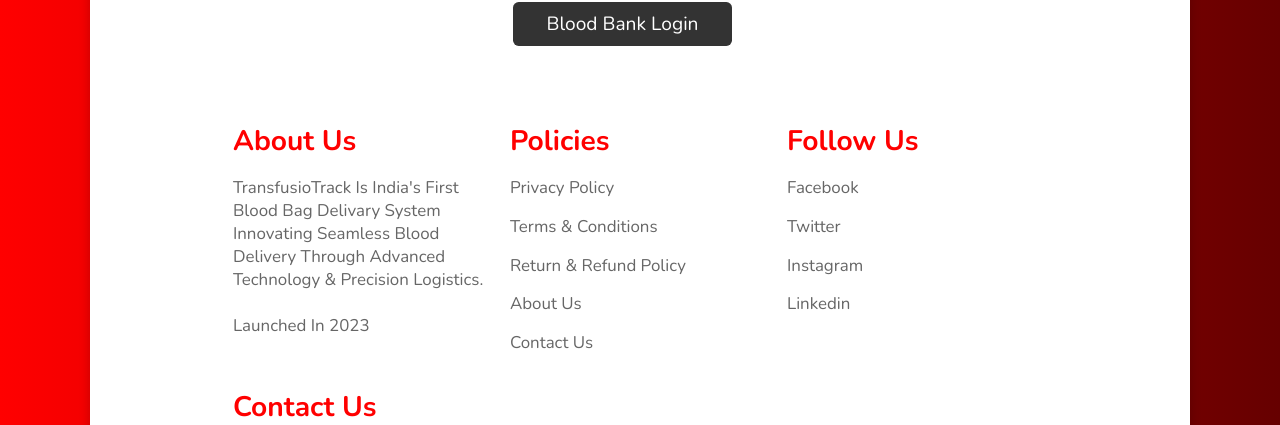
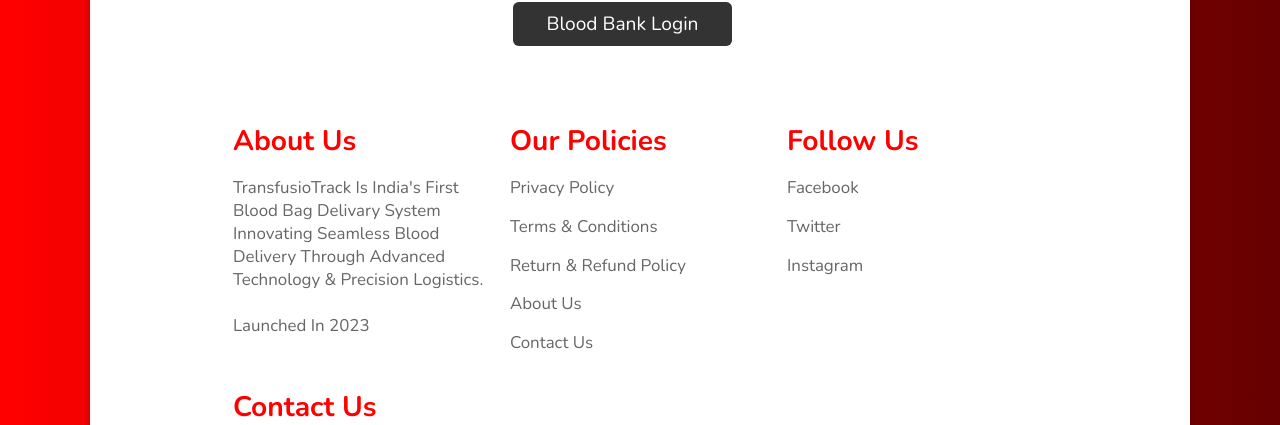
Before and after one commit to yashingle1207/BloodBagDelivery, a Flask app: page / in a window 1280 px wide. Shown: the part 2908-3333 px from the top of the page. Run offline with Flask 3, Linux system fonts and the light colour scheme.

Commit message:
Update home.html

```diff
--- a/Blood Bag Delivery System/templates/home.html
+++ b/Blood Bag Delivery System/templates/home.html
@@ -117,7 +117,7 @@
         </div>
 
         <div class="box">
-            <h3>Policies</h3>
+            <h3>Our Policies</h3>
              <a href="/privacy">Privacy Policy</a>
             <a href="/terms">Terms & Conditions</a>
             <a href="/refund">Return & Refund Policy</a>
@@ -130,7 +130,7 @@
             <a href="https://www.facebook.com/">facebook</a>
             <a href="https://twitter.com/home">twitter</a>
             <a href="https://instagram.com/_muskiii.___?igshid=YmMyMTA2M2Y=">instagram</a>
-            <a href="https://www.linkedin.com/in/muskan-bhattad-bb73a121a">linkedin</a>
+<!--             <a href="https://www.linkedin.com/in/muskan-bhattad-bb73a121a">linkedin</a> -->
         </div>
 
         <div class="box">
```
